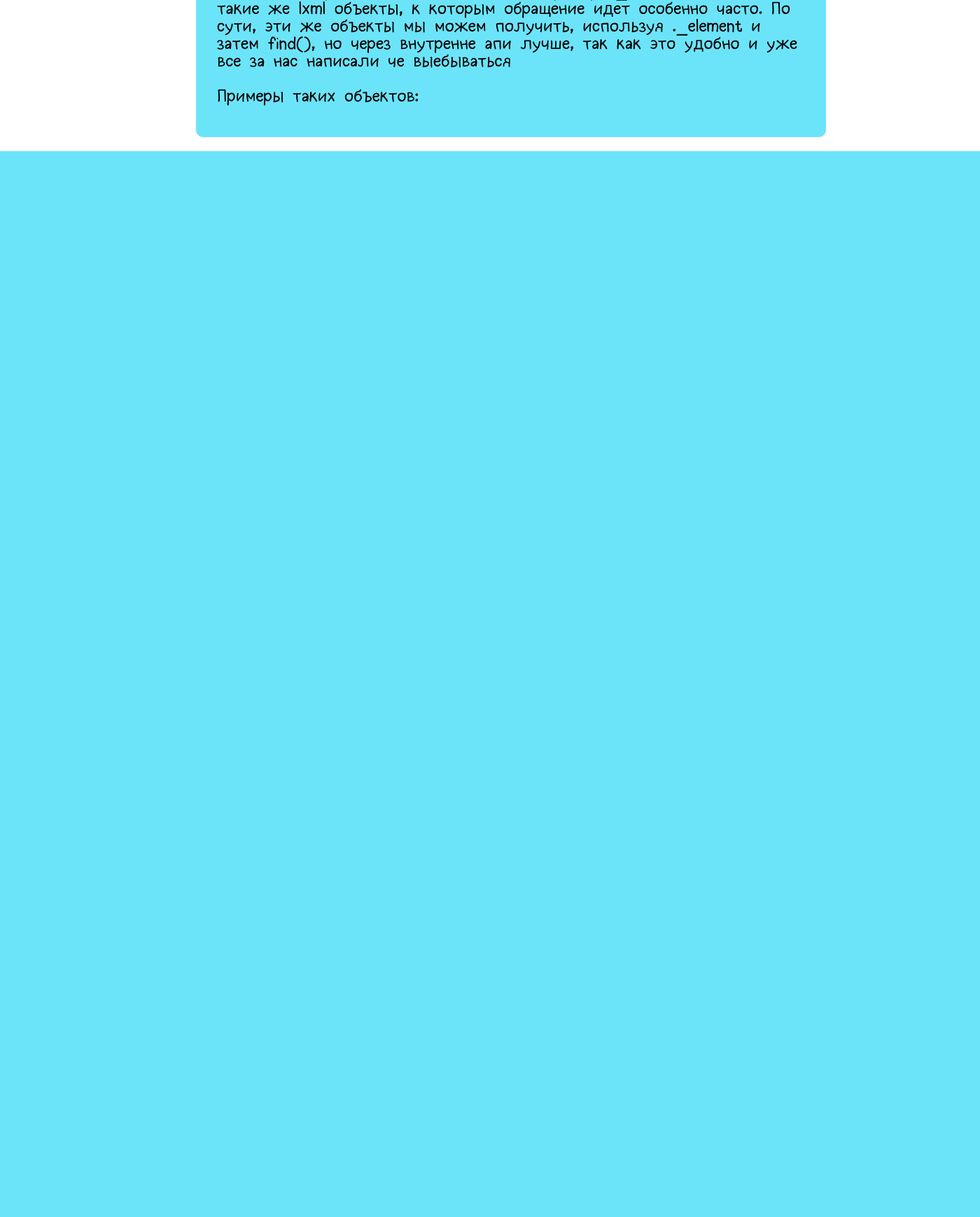
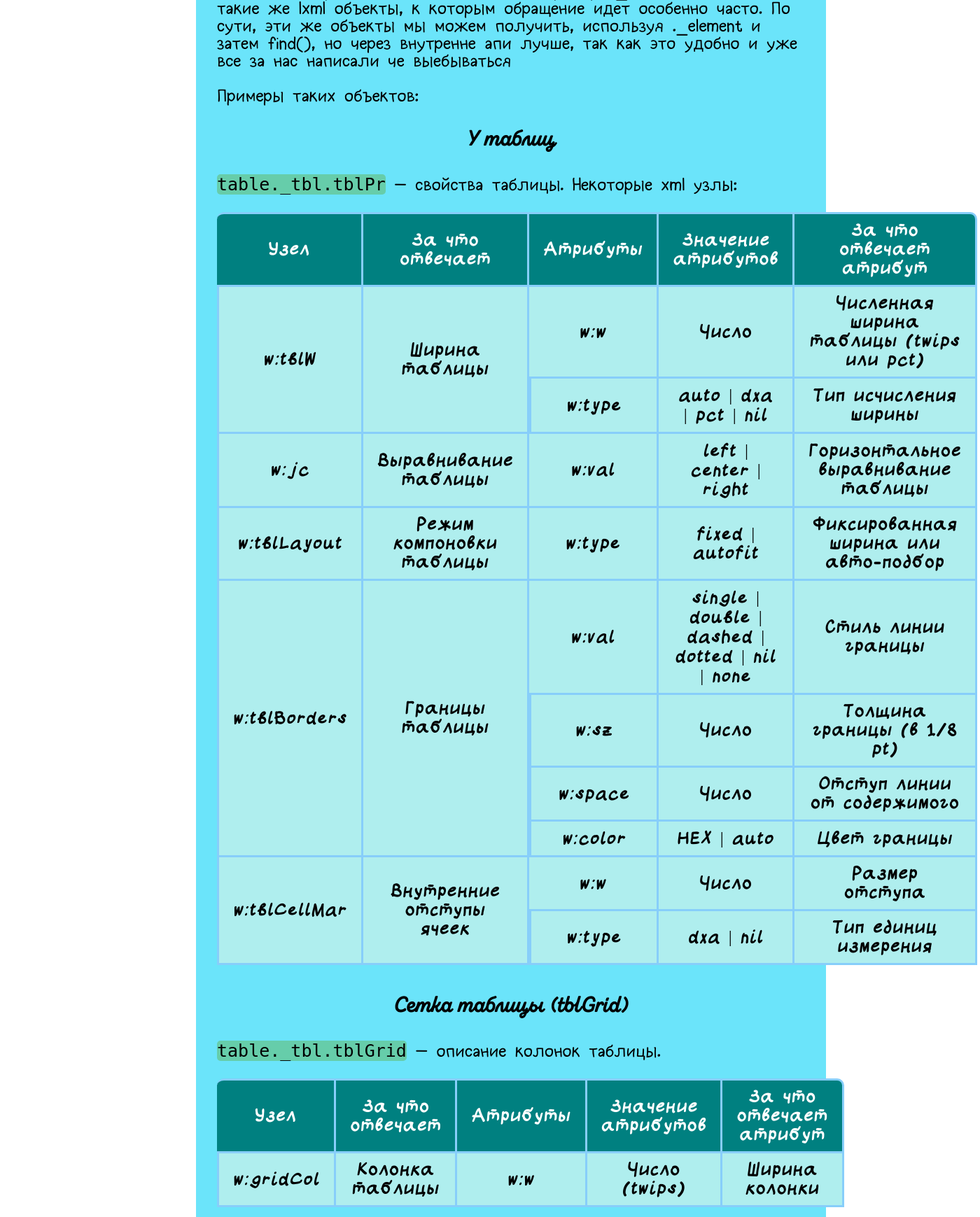
Before and after one commit to SevenTwelve712/WebReminder, a Flask app: page /libraries/python-docx in a window 1400 px wide. Shown: the part 2261-4000 px from the top of the page at 70% size. Before the commit the page ends 2477 px from the top, so only its background shows below. Run offline with Flask 3, Linux system fonts and the light colour scheme.

Commit message:
add info about ._tbl xml in python-docx article

```diff
--- a/webreminder_app/static/styles/styles_for_1.css
+++ b/webreminder_app/static/styles/styles_for_1.css
@@ -15,6 +15,7 @@ caption{
 	font-family: "for_captions";
 	font-size: 40px;
 }
+/* TODO: пофиксить баг с двойной границей при colspan и rowspan */
 table {
 	text-align: center;
 	border-spacing: 0;
--- a/webreminder_app/templates/finished/libraries/python_docx.html
+++ b/webreminder_app/templates/finished/libraries/python_docx.html
@@ -42,3 +42,220 @@ xml = p._element') }}
 <p>У специализированных lxml объектов (например, ._tbl) есть свойства, такие же lxml объекты, к которым обращение идет особенно часто. По сути, эти же объекты мы можем получить,
   используя ._element и затем find(), но через внутренне апи лучше, так как это удобно и уже все за нас написали че выебываться</p>
 <p>Примеры таких объектов:</p>
+
+<h3 id="tbl">У таблиц</h3>
+<p><code>table._tbl.tblPr</code> — свойства таблицы. Некоторые xml узлы:</p>
+
+<table class="content_table">
+  <thead>
+  <tr>
+    <td>Узел</td>
+    <td>За что отвечает</td>
+    <td>Атрибуты</td>
+    <td>Значение атрибутов</td>
+    <td>За что отвечает атрибут</td>
+  </tr>
+  </thead>
+
+  <!-- tblW -->
+  <tr>
+    <td rowspan="2">w:tblW</td>
+    <td rowspan="2">Ширина таблицы</td>
+    <td>w:w</td>
+    <td>Число</td>
+    <td>Численная ширина таблицы (twips или pct)</td>
+  </tr>
+  <tr>
+    <td>w:type</td>
+    <td>auto | dxa | pct | nil</td>
+    <td>Тип исчисления ширины</td>
+  </tr>
+
+  <!-- jc -->
+  <tr>
+    <td>w:jc</td>
+    <td>Выравнивание таблицы</td>
+    <td>w:val</td>
+    <td>left | center | right</td>
+    <td>Горизонтальное выравнивание таблицы</td>
+  </tr>
+
+  <!-- tblLayout -->
+  <tr>
+    <td>w:tblLayout</td>
+    <td>Режим компоновки таблицы</td>
+    <td>w:type</td>
+    <td>fixed | autofit</td>
+    <td>Фиксированная ширина или авто-подбор</td>
+  </tr>
+
+  <!-- tblBorders -->
+  <tr>
+    <td rowspan="4">w:tblBorders</td>
+    <td rowspan="4">Границы таблицы</td>
+    <td>w:val</td>
+    <td>single | double | dashed | dotted | nil | none</td>
+    <td>Стиль линии границы</td>
+  </tr>
+  <tr>
+    <td>w:sz</td>
+    <td>Число</td>
+    <td>Толщина границы (в 1/8 pt)</td>
+  </tr>
+  <tr>
+    <td>w:space</td>
+    <td>Число</td>
+    <td>Отступ линии от содержимого</td>
+  </tr>
+  <tr>
+    <td>w:color</td>
+    <td>HEX | auto</td>
+    <td>Цвет границы</td>
+  </tr>
+
+  <!-- tblCellMar -->
+  <tr>
+    <td rowspan="2">w:tblCellMar</td>
+    <td rowspan="2">Внутренние отступы ячеек</td>
+    <td>w:w</td>
+    <td>Число</td>
+    <td>Размер отступа</td>
+  </tr>
+  <tr>
+    <td>w:type</td>
+    <td>dxa | nil</td>
+    <td>Тип единиц измерения</td>
+  </tr>
+
+</table>
+
+<h3 id="tblGrid">Сетка таблицы (tblGrid)</h3>
+<p><code>table._tbl.tblGrid</code> — описание колонок таблицы.</p>
+
+<table class="content_table">
+  <thead>
+  <tr>
+    <td>Узел</td>
+    <td>За что отвечает</td>
+    <td>Атрибуты</td>
+    <td>Значение атрибутов</td>
+    <td>За что отвечает атрибут</td>
+  </tr>
+  </thead>
+
+  <tr>
+    <td>w:gridCol</td>
+    <td>Колонка таблицы</td>
+    <td>w:w</td>
+    <td>Число (twips)</td>
+    <td>Ширина колонки</td>
+  </tr>
+
+</table>
+
+<h3 id="tr">Строки таблицы (tr)</h3>
+<p><code>table._tbl.tr_lst</code> — строки таблицы.</p>
+
+<table class="content_table">
+  <thead>
+  <tr>
+    <td>Узел</td>
+    <td>За что отвечает</td>
+    <td>Атрибуты</td>
+    <td>Значение атрибутов</td>
+    <td>За что отвечает атрибут</td>
+  </tr>
+  </thead>
+
+  <tr>
+    <td rowspan="2">w:trHeight</td>
+    <td rowspan="2">Высота строки</td>
+    <td>w:val</td>
+    <td>Число</td>
+    <td>Высота строки</td>
+  </tr>
+  <tr>
+    <td>w:hRule</td>
+    <td>auto | exact | atLeast</td>
+    <td>Правило вычисления высоты</td>
+  </tr>
+
+  <tr>
+    <td>w:tblHeader</td>
+    <td>Повторять строку как заголовок</td>
+    <td>w:val</td>
+    <td>true | false</td>
+    <td>Повтор строки на страницах</td>
+  </tr>
+
+  <tr>
+    <td>w:cantSplit</td>
+    <td>Запрет разрыва строки</td>
+    <td>w:val</td>
+    <td>true | false</td>
+    <td>Запрет переноса строки</td>
+  </tr>
+
+</table>
+
+
+<h3 id="tc">Ячейки таблицы (tc)</h3>
+<p><code>row._tr.tc_lst</code> — ячейки строки.</p>
+
+<table class="content_table">
+  <thead>
+  <tr>
+    <td>Узел</td>
+    <td>За что отвечает</td>
+    <td>Атрибуты</td>
+    <td>Значение атрибутов</td>
+    <td>За что отвечает атрибут</td>
+  </tr>
+  </thead>
+
+  <tr>
+    <td rowspan="2">w:tcW</td>
+    <td rowspan="2">Ширина ячейки</td>
+    <td>w:w</td>
+    <td>Число</td>
+    <td>Ширина ячейки</td>
+  </tr>
+  <tr>
+    <td>w:type</td>
+    <td>dxa | pct | auto | nil</td>
+    <td>Тип единиц измерения</td>
+  </tr>
+
+  <tr>
+    <td>w:vAlign</td>
+    <td>Вертикальное выравнивание</td>
+    <td>w:val</td>
+    <td>top | center | bottom</td>
+    <td>Выравнивание содержимого</td>
+  </tr>
+
+  <tr>
+    <td>w:gridSpan</td>
+    <td>Объединение по колонкам</td>
+    <td>w:val</td>
+    <td>Число</td>
+    <td>Количество объединяемых колонок</td>
+  </tr>
+
+  <tr>
+    <td>w:vMerge</td>
+    <td>Объединение по строкам</td>
+    <td>w:val</td>
+    <td>restart | continue</td>
+    <td>Начало / продолжение объединения</td>
+  </tr>
+
+  <tr>
+    <td>w:shd</td>
+    <td>Заливка ячейки</td>
+    <td>w:fill</td>
+    <td>HEX</td>
+    <td>Цвет фона</td>
+  </tr>
+
+</table>
```
